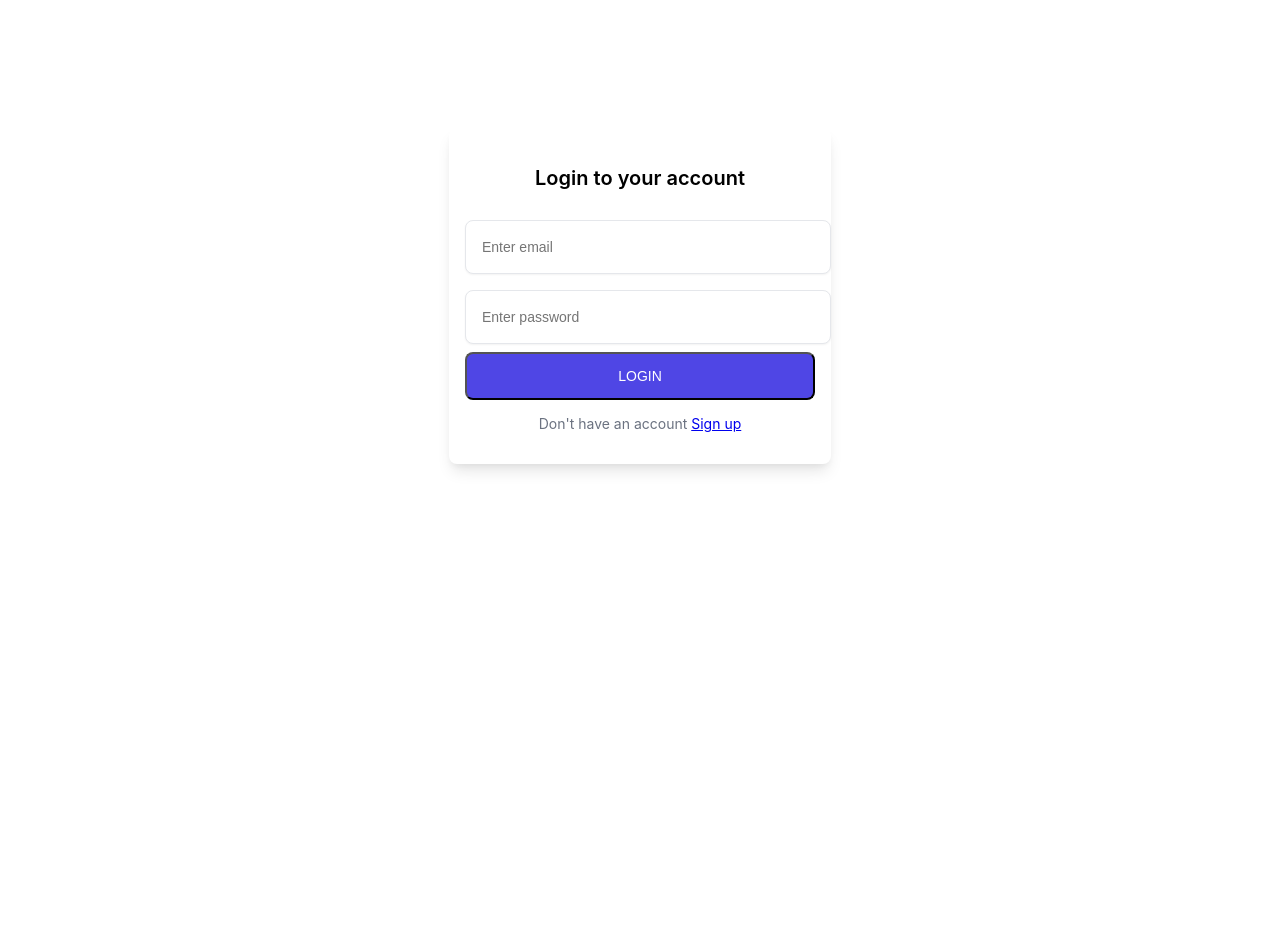
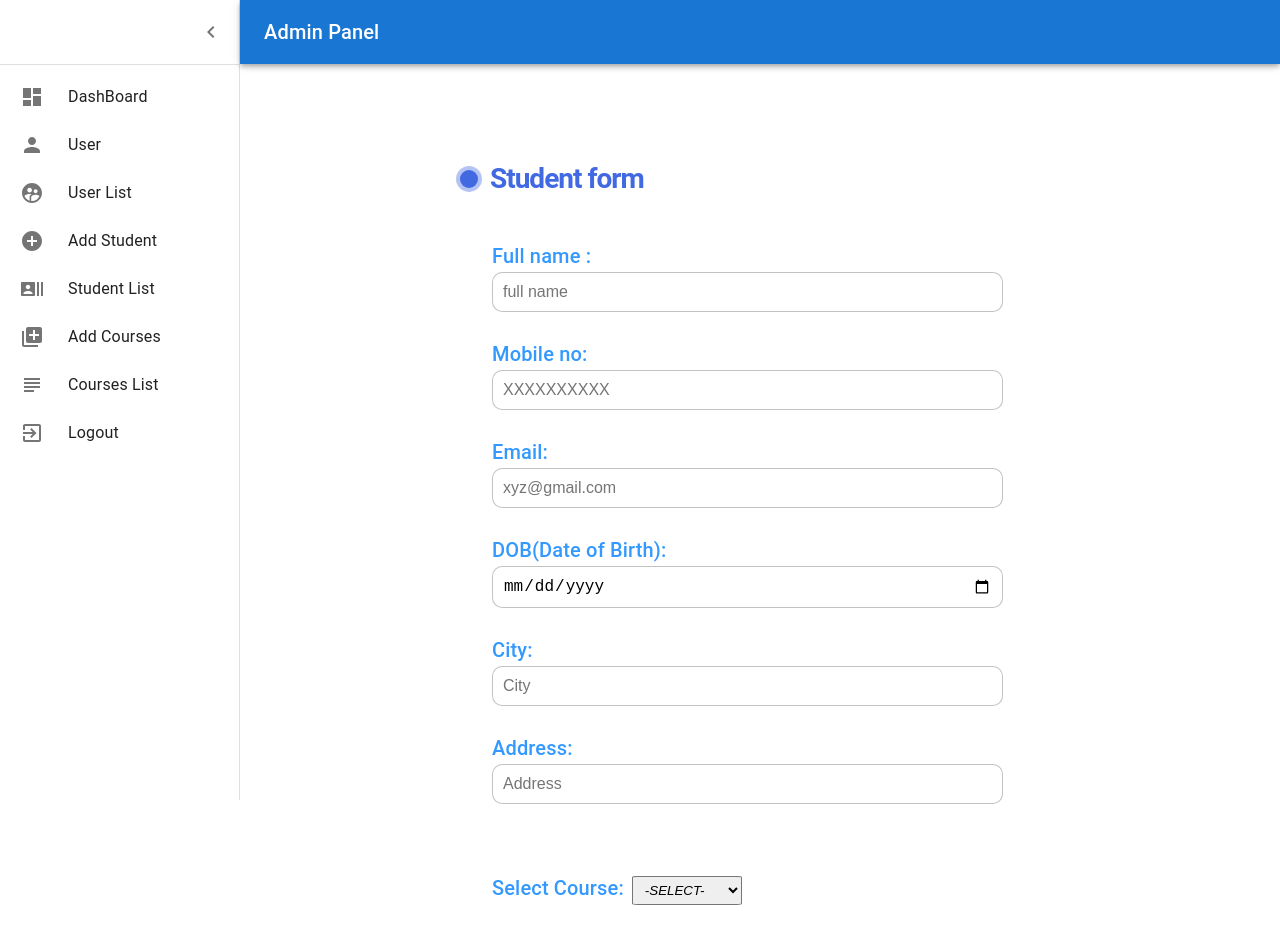
Before and after one commit to shivamshankarpandey100/adminpanel-react-materialUI, a React (Create React App) app: page /AddStudent in a window 1280 px wide. Before the commit this address led to /login. Shown: the top 937 px of the page. Before the commit the page ends 800 px from the top, so only its background shows below. Built offline with nearby package versions, Linux system fonts and the light colour scheme; data requests are answered from the project's data file.

Commit message:
student and course reducerd added

```diff
--- a/db.json
+++ b/db.json
@@ -39,10 +39,34 @@
   ],
   "course": [
     {
-      "CourseName": "Asd",
-      "CourseId": "2121212121222",
-      "CourseDescription": "asdsdasdsadsd",
+      "courseName": "Asd",
+      "courseId": "2121212121222",
+      "courseDetail": "asdsdasdsadsd",
       "id": 1
+    },
+    {
+      "courseName": "Asd",
+      "courseId": "2121212121222",
+      "courseDetail": "asdsdasdsadsd",
+      "id": 2
+    },
+    {
+      "courseName": "Asd",
+      "courseId": "2121212121222",
+      "courseDetail": "asdsdasdsadsd",
+      "id": 3
+    },
+    {
+      "courseName": "CSE AI&ML",
+      "courseId": "251467",
+      "courseDetail": "A good wuestion",
+      "id": 4
+    },
+    {
+      "courseName": "CSE AIDS",
+      "courseId": "5252525",
+      "courseDetail": "Asdsdsds",
+      "id": 5
     }
   ]
 }
--- a/src/App.js
+++ b/src/App.js
@@ -17,7 +17,7 @@ export default function App() {
  <>
   <BrowserRouter>
     <Routes>
-        <Route path='/' element={ <Protected> <Dashboard /></Protected>}></Route>
+        {/* <Route path='/' element={ <Protected> <Dashboard /></Protected>}></Route>
         <Route path='/User' element={ <Protected> <User /></Protected> }></Route>
         <Route path='/AddStudent' element={<Protected> <AddStudent /></Protected> }></Route>
         <Route path='/StudentList' element={<Protected> <StudentList /></Protected>}></Route>
@@ -26,8 +26,8 @@ export default function App() {
         <Route path='/UserList' element={<Protected><UserList /></Protected>}></Route>
         <Route path='/Logout' element={<Logout />}></Route>
         <Route path='/Login' element={<LoginPage />}></Route>
-        <Route path='/Signup' element={<SignUpPage />}></Route>
-            {/* <Route path='/' element={  <Dashboard />}></Route>
+        <Route path='/Signup' element={<SignUpPage />}></Route> */}
+            <Route path='/' element={  <Dashboard />}></Route>
         <Route path='/User' element={  <User /> }></Route>
         <Route path='/AddStudent' element={ <AddStudent /> }></Route>
         <Route path='/StudentList' element={ <StudentList />}></Route>
@@ -36,7 +36,7 @@ export default function App() {
         <Route path='/UserList' element={<UserList />}></Route>
         <Route path='/Logout' element={<Logout />}></Route>
         <Route path='/Login' element={<LoginPage />}></Route>
-        <Route path='/Signup' element={<SignUpPage />}></Route> */}
+        <Route path='/Signup' element={<SignUpPage />}></Route>
     </Routes>
   </BrowserRouter>
  </>
--- a/src/Page/AddCourses.jsx
+++ b/src/Page/AddCourses.jsx
@@ -5,7 +5,7 @@ import Typography from '@mui/material/Typography';
 import { useForm } from 'react-hook-form';
 import { ToastContainer, toast } from "react-toastify";
 import "react-toastify/dist/ReactToastify.css";
-
+// http://localhost:8082/course/savecourse
 export default function AddCourses() {
   const [error, setError] = useState(null);
   const {
--- a/src/Page/AddStudent.jsx
+++ b/src/Page/AddStudent.jsx
@@ -1,4 +1,4 @@
-import React, { useState } from "react";
+import React, { useEffect, useState } from "react";
 import SideBar from "../Component/SideBar";
 import Box from "@mui/material/Box";
 import Typography from "@mui/material/Typography";
@@ -6,8 +6,20 @@ import "./css/StudentForm.css";
 import { useForm } from "react-hook-form";
 import { ToastContainer, toast } from "react-toastify";
 import "react-toastify/dist/ReactToastify.css";
+import { useDispatch, useSelector } from "react-redux";
+import {
+  fetchCoursesAsync,
+  selectCourses,
+} from "../features/course/courseSlice";
 export default function AddStudent() {
   const [error, setError] = useState(null);
+  const dispatch = useDispatch();
+  const courseList = useSelector(selectCourses);
+  console.log(courseList);
+  useEffect(() => {
+    dispatch(fetchCoursesAsync());
+  }, [dispatch]);
+
   const {
     register,
     handleSubmit,
@@ -16,25 +28,25 @@ export default function AddStudent() {
   } = useForm();
 
   async function insertData(studentData) {
-
     try {
       let data2 = {
-        studentName : studentData.StudentName,
-        dateOfBirth : studentData.DateOfBirth,
+        studentName: studentData.StudentName,
+        dateOfBirth: studentData.DateOfBirth,
         email: studentData.Email,
-        mobileNumber : studentData.MobileNumber,
-        address : studentData.Address,
-        city : studentData.City,
-        courseId : studentData.CourseId,
-       }
+        mobileNumber: studentData.MobileNumber,
+        address: studentData.Address,
+        city: studentData.City,
+        courseId: studentData.CourseId,
+      };
       console.log(data2);
-      const response = await fetch("http://localhost:8082/student/savestudent", {
+      const response = await fetch(
+        "http://localhost:8082/student/savestudent",
+        {
           method: "POST",
           body: JSON.stringify(data2),
           headers: { "content-type": "application/json" },
-
-
-      });
+        }
+      );
 
       if (!response.ok) {
         let message = response.statusText;
@@ -123,7 +135,6 @@ export default function AddStudent() {
               <form
                 className="form"
                 onSubmit={handleSubmit((data) => {
-
                   handleButtonClick(data);
                 })}
               >
@@ -277,22 +288,24 @@ export default function AddStudent() {
                 <div>
                   <label>
                     Select Course:
-                    <select className="select-dropdown"
-                     {...register('CourseId', {
-                      required: 'Course  is required',
+                    <select
+                      className="select-dropdown"
+                      {...register("CourseId", {
+                        required: "Course  is required",
                       })}
                     >
                       <option value="" defaultChecked>
                         -SELECT-
                       </option>
-                      <option value="B.tech">B.tech</option>
-                      <option value="Bio-Tech">Bio-Tech</option>
-                      <option value="BBA">BBA</option>
-                      <option value="BCA">BCA</option>
-                      <option value="MBA">MBA</option>
-                      <option value="MCA">MCA</option>
-                      <option value="LLB">LLB</option>
-                      <option value="MBBS">MBBS</option>
+                      {courseList.map(
+                        (course) =>
+                          // course.status === "1" &&
+                          (
+                            <option key={course.id} value={course.courseName}>
+                              {course.courseName}
+                            </option>
+                          )
+                      )}
                     </select>
                   </label>
                   {errors.CourseId && (
--- a/src/Page/StudentList.jsx
+++ b/src/Page/StudentList.jsx
@@ -1,10 +1,20 @@
-import React from 'react'
+import React, { useEffect } from 'react'
 import SideBar from '../Component/SideBar'
 import Box from '@mui/material/Box';
 import Typography from '@mui/material/Typography';
+import { useDispatch, useSelector } from 'react-redux';
+import { fetchStudentsAsync, selectStudents } from '../features/student/studentSlice';
+
 
 
 export default function StudentList() {
+  const dispatch=useDispatch();
+  const studentList=useSelector(selectStudents);
+  console.log(studentList);
+  useEffect(() => {
+   dispatch(fetchStudentsAsync());
+  }, [dispatch])
+
   return (
     <Box sx={{display:'flex'}}>
       <SideBar />
--- a/src/app/store.js
+++ b/src/app/store.js
@@ -1,9 +1,13 @@
 import { configureStore } from '@reduxjs/toolkit';
 import counterReducer from '../features/counter/counterSlice';
 import authReducer from '../features/auth/authSlice'
+import courseReducer from '../features/course/courseSlice'
+import studentReducer from '../features/student/studentSlice'
 export const store = configureStore({
   reducer: {
     counter: counterReducer,
-    auth:authReducer
+    auth:authReducer,
+    course:courseReducer,
+    student:studentReducer,
   },
 });
--- /dev/null
+++ b/src/features/course/courseAPI.js
@@ -0,0 +1,10 @@
+
+export function fetchCourses(){
+  return new Promise(async (resolve) =>{
+
+    const response = await fetch("http://localhost:8082/course");
+    const data = await response.json()
+    resolve({data})
+  }
+  );
+}
--- /dev/null
+++ b/src/features/course/courseSlice.js
@@ -0,0 +1,40 @@
+import { createAsyncThunk, createSlice } from "@reduxjs/toolkit";
+import { fetchCourses } from "./courseAPI";
+
+const initialState = {
+  value: 0,
+  status: "idle",
+  courses: [],
+};
+
+export const fetchCoursesAsync = createAsyncThunk(
+  "course/fetchCourseList",
+  async () => {
+    const response = await fetchCourses();
+    console.log(response)
+    return response.data;
+  }
+);
+
+export const courseSlice = createSlice({
+  name: "course",
+  initialState,
+
+  reducers: {},
+
+  extraReducers: (builder) => {
+    builder
+      .addCase(fetchCoursesAsync.pending, (state) => {
+        state.status = "loading";
+      })
+      .addCase(fetchCoursesAsync.fulfilled, (state, action) => {
+        state.status = "idle";
+        state.courses = action.payload;
+
+      });
+  },
+});
+
+export const selectCourses = (state) => state.course.courses;
+
+export default courseSlice.reducer;
--- /dev/null
+++ b/src/features/student/studentAPI.js
@@ -0,0 +1,10 @@
+
+export function fetchStudents(){
+  return new Promise(async (resolve) =>{
+
+    const response = await fetch(" http://localhost:8082/student");
+    const data = await response.json()
+    resolve({data})
+  }
+  );
+}
--- /dev/null
+++ b/src/features/student/studentSlice.js
@@ -0,0 +1,40 @@
+import { createAsyncThunk, createSlice } from "@reduxjs/toolkit";
+import { fetchStudents } from "./studentAPI";
+
+
+const initialState = {
+  value: 0,
+  status: "idle",
+  students: [],
+};
+
+export const fetchStudentsAsync = createAsyncThunk(
+  "student/fetchStudentList",
+  async () => {
+    const response = await fetchStudents();
+    console.log(response);
+    return response.data;
+  }
+);
+
+export const studentSlice = createSlice({
+  name: "student",
+  initialState,
+  reducers: {},
+
+  extraReducers: (builder) => {
+    builder
+      .addCase(fetchStudentsAsync.pending, (state) => {
+        state.status = "loading";
+      })
+      .addCase(fetchStudentsAsync.fulfilled, (state, action) => {
+        state.status = "idle";
+        state.students = action.payload;
+
+      });
+  },
+});
+
+export const selectStudents = (state) => state.student.students;
+
+export default studentSlice.reducer;
```
Lines whose indentation alone changed are shown as unchanged.
